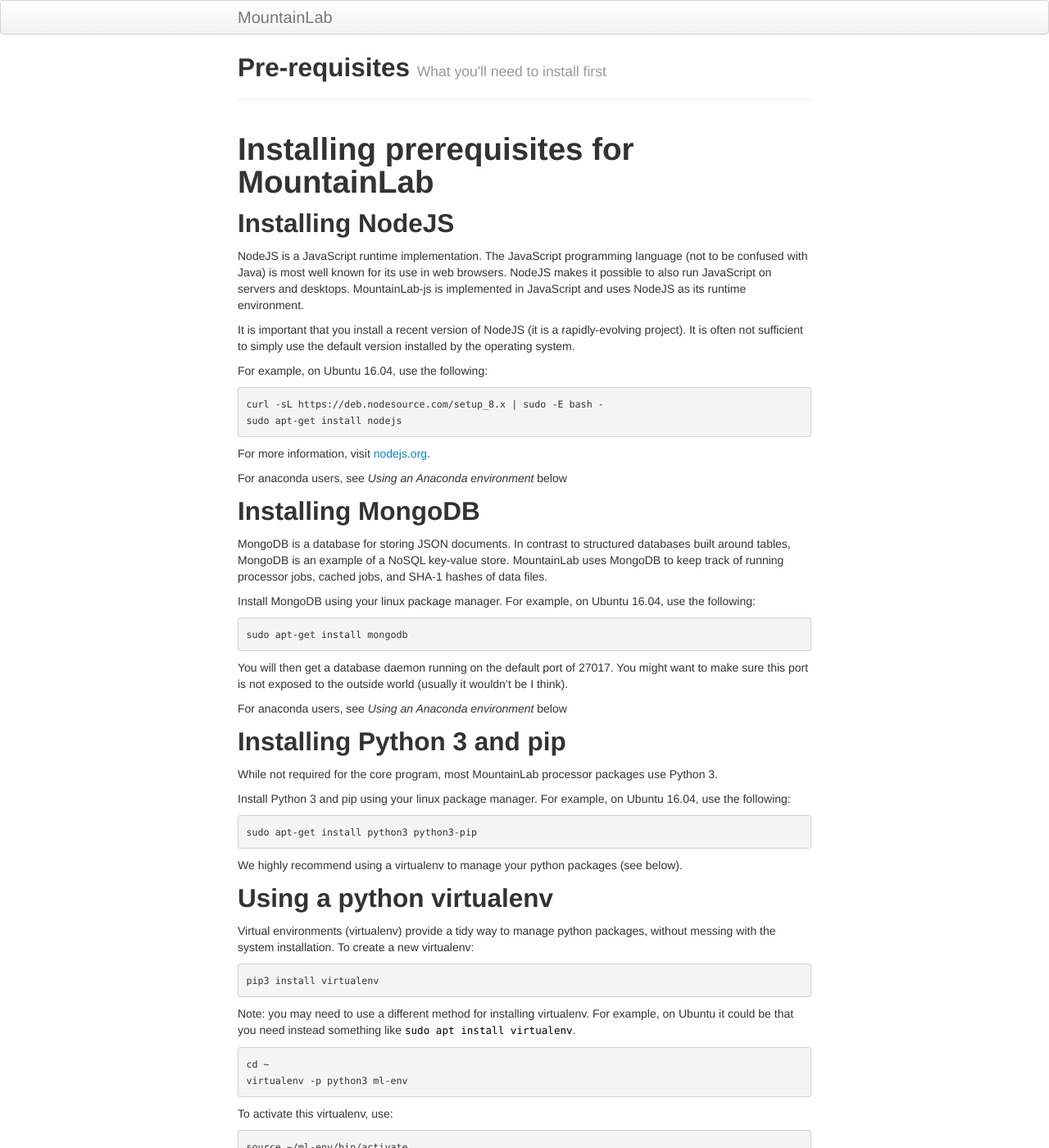
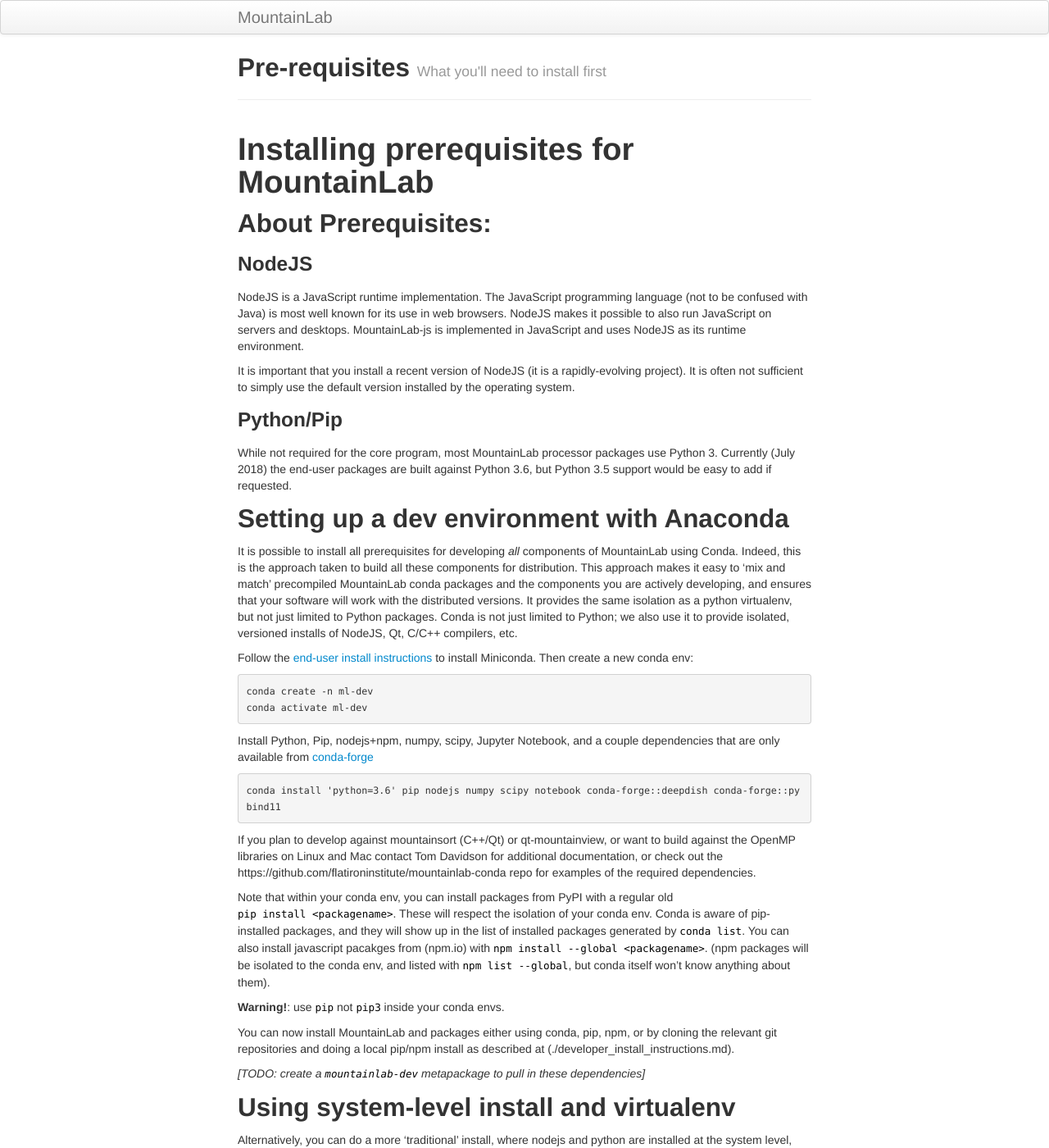
Before and after one commit to flatironinstitute/mountainlab-js, a Jekyll site: the page built from docs/docs_editable/prerequisites.md, in a window 1280 px wide and 1400 px high. Shown: the whole window at 82% size. Built offline with Jekyll 4.4.1, drawn with Linux system fonts in a browser that asks for light colours; some of the changed text lies outside the part shown.

Commit message:
Draft of developer install instructions using Conda

````diff
--- a/docs/docs_editable/prerequisites.md
+++ b/docs/docs_editable/prerequisites.md
@@ -7,39 +7,55 @@
 
 # Installing prerequisites for MountainLab
 
-## Installing NodeJS
+## About Prerequisites:
 
+### NodeJS
 NodeJS is a JavaScript runtime implementation. The JavaScript programming language (not to be confused with Java) is most well known for its use in web browsers. NodeJS makes it possible to also run JavaScript on servers and desktops. MountainLab-js is implemented in JavaScript and uses NodeJS as its runtime environment.
 
 It is important that you install a recent version of NodeJS (it is a rapidly-evolving project). It is often not sufficient to simply use the default version installed by the operating system.
 
-For example, on Ubuntu 16.04, use the following:
+### Python/Pip
+While not required for the core program, most MountainLab processor packages use Python 3. Currently (July 2018) the end-user packages are built against Python 3.6, but Python 3.5 support would be easy to add if requested.
+
+
+## Setting up a dev environment with Anaconda
+
+It is possible to install all prerequisites for developing *all* components of MountainLab using Conda. Indeed, this is the approach taken to build all these components for distribution. This approach makes it easy to 'mix and match' precompiled MountainLab conda packages and the components you are actively developing, and ensures that your software will work with the distributed versions. It provides the same isolation as a python virtualenv, but not just limited to Python packages. Conda is not just limited to Python; we also use it to provide isolated, versioned installs of NodeJS, Qt, C/C++ compilers, etc.
+
+Follow the [end-user install instructions](../../README.md) to install Miniconda. Then create a new conda env:
+```
+conda create -n ml-dev
+conda activate ml-dev
+```
+Install Python, Pip, nodejs+npm, numpy, scipy, Jupyter Notebook, and a couple dependencies that are only available from [conda-forge](https://conda-forge.org)
+```
+conda install 'python=3.6' pip nodejs numpy scipy notebook conda-forge::deepdish conda-forge::pybind11
+```
+
+If you plan to develop against mountainsort (C++/Qt) or qt-mountainview, or want to build against the OpenMP libraries on Linux and Mac contact Tom Davidson for additional documentation, or check out the https://github.com/flatironinstitute/mountainlab-conda repo for examples of the required dependencies.
+
+Note that within your conda env, you can install packages from PyPI with a regular old `pip install <packagename>`. These will respect the isolation of your conda env. Conda is aware of pip-installed packages, and they will show up in the list of installed packages generated by `conda list`. You can also install javascript pacakges from (npm.io) with `npm install --global <packagename>`. (npm packages will be isolated to the conda env, and listed with `npm list --global`, but conda itself won't know anything about them).
+
+**Warning!**: use `pip` not `pip3` inside your conda envs.
+
+You can now install MountainLab and packages either using conda, pip, npm, or by cloning the relevant git repositories and doing a local pip/npm install as described at (./developer_install_instructions.md).
+
+*[TODO: create a `mountainlab-dev` metapackage to pull in these dependencies]*
+
+## Using system-level install and virtualenv
+
+Alternatively, you can do a more 'traditional' install, where nodejs and python are installed at the system level, and a virtualenv is used for isolation of the python environment alone.
+
+### Installing NodeJS
+
+On Ubuntu 16.04, use the following:
 ```
 curl -sL https://deb.nodesource.com/setup_8.x | sudo -E bash -
 sudo apt-get install nodejs
 ```
-
 For more information, visit [nodejs.org](https://nodejs.org).
 
-For anaconda users, see *Using an Anaconda environment* below
-
-## Installing MongoDB
-
-MongoDB is a database for storing JSON documents. In contrast to structured databases built around tables, MongoDB is an example of a NoSQL key-value store. MountainLab uses MongoDB to keep track of running processor jobs, cached jobs, and SHA-1 hashes of data files.
-
-Install MongoDB using your linux package manager. For example, on Ubuntu 16.04, use the following:
-
-```
-sudo apt-get install mongodb
-```
-
-You will then get a database daemon running on the default port of 27017. You might want to make sure this port is not exposed to the outside world (usually it wouldn't be I think).
-
-For anaconda users, see *Using an Anaconda environment* below
-
-## Installing Python 3 and pip
-
-While not required for the core program, most MountainLab processor packages use Python 3.
+### Installing Python 3 and pip
 
 Install Python 3 and pip using your linux package manager. For example, on Ubuntu 16.04, use the following:
 
@@ -47,9 +63,9 @@
 sudo apt-get install python3 python3-pip
 ```
 
-We highly recommend using a virtualenv to manage your python packages (see below).
+We highly recommend using a virtualenv (or a Conda env) to manage your python packages (see below).
 
-## Using a python virtualenv
+### Using a python virtualenv
 
 Virtual environments (virtualenv) provide a tidy way to manage python packages, without messing with the system installation. To create a new virtualenv:
 
@@ -79,34 +95,3 @@
 ```
 
 I personally put the above ```source ...``` line in my .bashrc file so that every time I open a terminal, I am in the default virtualenv. However, if you use pip to install packages without sudo then it installs them in `~/.local/lib/python3.6/site-packages` or similar so it is not really necessary to do this.
-
-## Using an Anaconda environment
-
-For users that are using a python 3.6 [Anaconda distribution](https://www.anaconda.com/distribution/), you can set up a mountainlab Anaconda environment.
-
-Create a new python 3.6 anaconda environment:
-```
-conda create -n ml-env python=3.6
-```
-Activate this new environment:
-```
-source activate ml-env
-```
-Be sure to install any packages that you intend on using within this environment, such as ipython and jupyter:
-```
-conda install ipython jupyter
-```
-
-Install a current version of nodejs and mongodb from anaconda-forge
-```
-conda install -c conda-forge nodejs
-conda install -c conda-forge mongodb
-```
-
-Install some other required packages
-```
-conda install -c conda-forge deepdish
-conda install numpy scipy
-```
-
-For any anaconda-related problems, be sure that you are using an executable from within the environment.
````
